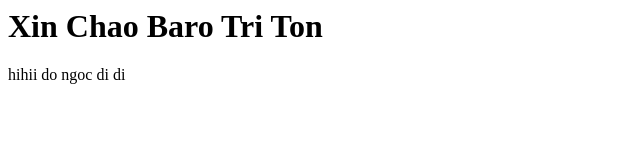
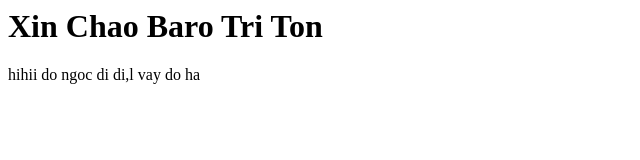
Before and after one commit to BaroTon/Demo-Git, a plain HTML site: page index.html in a window 1280 px wide. Shown: the full height of the page, 0-640 px from the left. Drawn offline with Linux system fonts and the light colour scheme.

Commit message:
sua file index.html

```diff
--- a/index.html
+++ b/index.html
@@ -1,2 +1,2 @@
 <h1> Xin Chao Baro Tri Ton </h1>
-<p>hihii do ngoc di di</p>
+<p>hihii do ngoc di di,l vay do ha</p>
```
